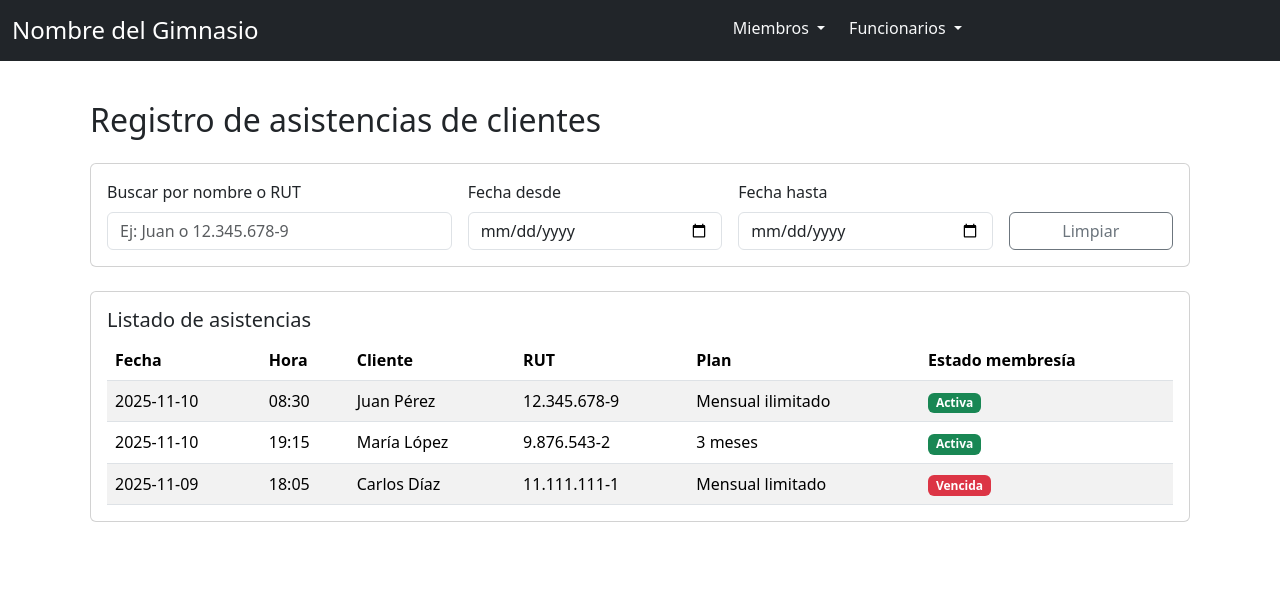
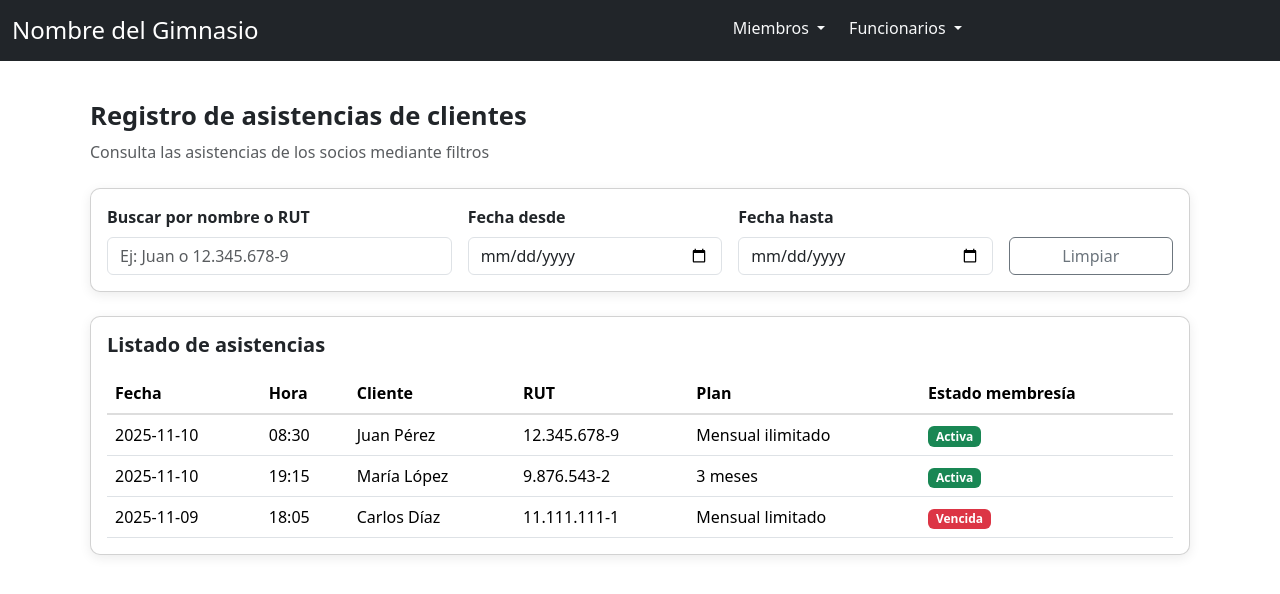
Before and after one commit to Imgrot/control_asistencia_gimnasio, a Vue app: page /clientes/registro-asistencias in a window 1280 px wide. Shown: the top 594 px of the page. Built offline with nearby package versions, Linux system fonts and the light colour scheme.

Commit message:
mejoras visuales y validación en clientes

```diff
--- a/src/modules/clientes/registrarAsistencias/views/RegistrarAsistencias.vue
+++ b/src/modules/clientes/registrarAsistencias/views/RegistrarAsistencias.vue
@@ -1,64 +1,57 @@
 <template>
-  <!-- Contenedor centrado -->
   <div class="d-flex justify-content-center mt-4">
-    <!-- Ancho máximo para que no ocupe toda la pantalla -->
-    <div class="w-100" style="max-width: 900px;">
-      <h2 class="mb-4 text-center text-md-start">
-        Registrar asistencia de clientes
-      </h2>
+    <div class="w-100 contenedor-registro">
 
-      <!-- Buscar cliente -->
-      <div class="card mb-4">
+      <div class="titulo-seccion mb-4">
+        <h2 class="fw-bold">Registrar asistencia de clientes</h2>
+        <p class="text-muted">Busca un cliente y registra su asistencia del día</p>
+      </div>
+
+      <div class="card sombra-suave mb-4">
         <div class="card-body">
           <form class="row g-3" @submit.prevent="buscarCliente">
             <div class="col-md-8">
-              <label class="form-label">RUT o nombre del cliente</label>
+              <label class="form-label fw-semibold">RUT o nombre del cliente</label>
               <input v-model="busqueda" type="text" class="form-control" placeholder="Ej: 12.345.678-9 o Juan Pérez" />
             </div>
             <div class="col-md-4 d-flex align-items-end">
-              <button type="submit" class="btn btn-primary w-100">
-                Buscar
-              </button>
+              <button class="btn btn-primary w-100">Buscar</button>
             </div>
           </form>
         </div>
       </div>
 
-      <!-- Datos del cliente -->
-      <div v-if="clienteSeleccionado" class="card mb-4">
+      <div v-if="cliente" class="card sombra-suave mb-4">
         <div class="card-body d-flex flex-column flex-md-row justify-content-between align-items-md-center">
           <div class="mb-3 mb-md-0">
-            <h5 class="card-title mb-1">{{ clienteSeleccionado.nombre }}</h5>
+            <h5 class="fw-bold mb-1">{{ cliente.nombre }}</h5>
+            <p class="mb-1">
+              Plan: <span class="fw-semibold">{{ cliente.plan }}</span>
+            </p>
             <p class="mb-0">
-              Plan: {{ clienteSeleccionado.plan }} ·
               Estado:
               <span :class="[
                 'badge',
-                clienteSeleccionado.estadoMembresia === 'Activa'
-                  ? 'bg-success'
-                  : 'bg-danger'
+                cliente.estadoMembresia === 'Activa' ? 'bg-success' : 'bg-danger'
               ]">
-                {{ clienteSeleccionado.estadoMembresia }}
+                {{ cliente.estadoMembresia }}
               </span>
             </p>
           </div>
-
-          <button class="btn btn-success" @click="registrarAsistencia"
-            :disabled="clienteSeleccionado.estadoMembresia !== 'Activa'">
+          <button class="btn btn-success" @click="registrarAsistencia" :disabled="cliente.estadoMembresia !== 'Activa'">
             Registrar asistencia de hoy
           </button>
         </div>
       </div>
 
-      <!-- Historial de asistencias -->
-      <div v-if="asistencias.length" class="card">
+      <div v-if="cliente && asistencias.length" class="card sombra-suave">
         <div class="card-body">
-          <h5 class="card-title">Historial de asistencias del cliente</h5>
-          <table class="table table-striped mb-0">
+          <h5 class="fw-semibold">Historial de asistencias</h5>
+          <table class="table table-striped table-hover mb-0">
             <thead>
               <tr>
-                <th scope="col">Fecha</th>
-                <th scope="col">Hora</th>
+                <th>Fecha</th>
+                <th>Hora</th>
               </tr>
             </thead>
             <tbody>
@@ -71,9 +64,10 @@
         </div>
       </div>
 
-      <p v-else class="text-muted">
+      <p v-else-if="cliente" class="text-muted">
         No hay asistencias registradas para este cliente todavía.
       </p>
+
     </div>
   </div>
 </template>
@@ -82,40 +76,46 @@
 <script setup>
 import { ref } from 'vue'
 
-// Campo de búsqueda (por el RUT o Nombre)
 const busqueda = ref('')
-
-// Cliente seleccionado (simulación x mientras)
-const clienteSeleccionado = ref(null)
-
-// Lista de asistencias del cliente (simulada)
+const cliente = ref(null)
 const asistencias = ref([])
 
-// Función que "busca" un cliente (dsps con la API)
 const buscarCliente = () => {
-  if (!busqueda.value) return
+  if (!busqueda.value.trim()) return
 
-  // Simulacion: siempre devuelve el mismo cliente
-  clienteSeleccionado.value = {
-    id: 1,
+  cliente.value = {
     nombre: 'Juan Pérez',
     plan: 'Mensual ilimitado',
-    estadoMembresia: 'Activa' // o inactiva
+    estadoMembresia: 'Activa'
   }
 
-  // Simulación de historial de asistencias
   asistencias.value = [
     { fecha: '2025-11-10', hora: '08:30' },
     { fecha: '2025-11-11', hora: '18:15' }
   ]
 }
 
-// Registra una nueva asistencia "hoy"
 const registrarAsistencia = () => {
-  const ahora = new Date()
-  const fecha = ahora.toISOString().slice(0, 10)
-  const hora = ahora.toTimeString().slice(0, 5)
+  const n = new Date()
+  const fecha = n.toISOString().slice(0, 10)
+  const hora = n.toTimeString().slice(0, 5)
 
   asistencias.value.unshift({ fecha, hora })
 }
 </script>
+
+
+<style scoped>
+.contenedor-registro {
+  max-width: 900px;
+}
+
+.sombra-suave {
+  border-radius: 10px;
+  box-shadow: 0px 3px 12px rgba(0, 0, 0, .08);
+}
+
+.titulo-seccion h2 {
+  font-size: 1.6rem;
+}
+</style>
--- a/src/modules/clientes/registroDeAsistencias/views/RegistroDeAsistencias.vue
+++ b/src/modules/clientes/registroDeAsistencias/views/RegistroDeAsistencias.vue
@@ -1,27 +1,31 @@
 <template>
+  <div class="d-flex justify-content-center mt-4">
+    <div class="w-100 contenedor-registro">
 
-  <div class="d-flex justify-content-center mt-4">
-    <div class="w-100" style="max-width: 1100px;">
-      <h2 class="mb-4 text-center text-md-start">
-        Registro de asistencias de clientes
-      </h2>
+      <!-- TÍTULO -->
+      <div class="titulo-seccion mb-4">
+        <h2 class="fw-bold">Registro de asistencias de clientes</h2>
+        <p class="text-muted">Consulta las asistencias de los socios mediante filtros</p>
+      </div>
 
-      <!-- el filtroh-->
-      <div class="card mb-4">
+      <!-- FILTROS -->
+      <div class="card sombra-suave mb-4">
         <div class="card-body">
+
           <form class="row g-3">
+
             <div class="col-md-4">
-              <label class="form-label">Buscar por nombre o RUT</label>
+              <label class="form-label fw-semibold">Buscar por nombre o RUT</label>
               <input v-model="filtroTexto" type="text" class="form-control" placeholder="Ej: Juan o 12.345.678-9" />
             </div>
 
             <div class="col-md-3">
-              <label class="form-label">Fecha desde</label>
+              <label class="form-label fw-semibold">Fecha desde</label>
               <input v-model="fechaDesde" type="date" class="form-control" />
             </div>
 
             <div class="col-md-3">
-              <label class="form-label">Fecha hasta</label>
+              <label class="form-label fw-semibold">Fecha hasta</label>
               <input v-model="fechaHasta" type="date" class="form-control" />
             </div>
 
@@ -30,27 +34,31 @@
                 Limpiar
               </button>
             </div>
+
           </form>
+
         </div>
       </div>
 
-      <!-- La tablita -->
-      <div class="card">
+      <!-- TABLA -->
+      <div class="card sombra-suave">
         <div class="card-body">
-          <h5 class="card-title">Listado de asistencias</h5>
+
+          <h5 class="fw-semibold mb-3">Listado de asistencias</h5>
 
           <div v-if="asistenciasFiltradas.length">
-            <table class="table table-striped table-hover align-middle mb-0">
+            <table class="table table-hover tabla-estilada align-middle mb-0">
               <thead>
                 <tr>
-                  <th scope="col">Fecha</th>
-                  <th scope="col">Hora</th>
-                  <th scope="col">Cliente</th>
-                  <th scope="col">RUT</th>
-                  <th scope="col">Plan</th>
-                  <th scope="col">Estado membresía</th>
+                  <th>Fecha</th>
+                  <th>Hora</th>
+                  <th>Cliente</th>
+                  <th>RUT</th>
+                  <th>Plan</th>
+                  <th>Estado membresía</th>
                 </tr>
               </thead>
+
               <tbody>
                 <tr v-for="(a, index) in asistenciasFiltradas" :key="index">
                   <td>{{ a.fecha }}</td>
@@ -58,34 +66,36 @@
                   <td>{{ a.nombre }}</td>
                   <td>{{ a.rut }}</td>
                   <td>{{ a.plan }}</td>
+
                   <td>
                     <span :class="[
                       'badge',
-                      a.estadoMembresia === 'Activa'
-                        ? 'bg-success'
-                        : 'bg-danger'
+                      a.estadoMembresia === 'Activa' ? 'bg-success' : 'bg-danger'
                     ]">
                       {{ a.estadoMembresia }}
                     </span>
                   </td>
                 </tr>
               </tbody>
+
             </table>
           </div>
 
-          <p v-else class="text-muted mb-0">
+          <p v-else class="mb-0 text-muted">
             No hay asistencias que coincidan con los filtros seleccionados.
           </p>
+
         </div>
       </div>
+
     </div>
   </div>
 </template>
 
+
 <script setup>
 import { ref, computed } from 'vue'
 
-// Datos que simulé x mientras
 const asistenciasBase = ref([
   {
     fecha: '2025-11-10',
@@ -113,15 +123,14 @@ const asistenciasBase = ref([
   }
 ])
 
-// lo del Filtroh
 const filtroTexto = ref('')
 const fechaDesde = ref('')
 const fechaHasta = ref('')
 
-// el Computed para aplicar los filtros
 const asistenciasFiltradas = computed(() => {
-  return asistenciasBase.value.filter((a) => {
+  return asistenciasBase.value.filter(a => {
     const texto = filtroTexto.value.trim().toLowerCase()
+
     const coincideTexto =
       !texto ||
       a.nombre.toLowerCase().includes(texto) ||
@@ -130,11 +139,11 @@ const asistenciasFiltradas = computed(() => {
     const desde = fechaDesde.value
     const hasta = fechaHasta.value
 
-    const dentroDeRango =
+    const enRango =
       (!desde || a.fecha >= desde) &&
       (!hasta || a.fecha <= hasta)
 
-    return coincideTexto && dentroDeRango
+    return coincideTexto && enRango
   })
 })
 
@@ -144,3 +153,24 @@ const limpiarFiltros = () => {
   fechaHasta.value = ''
 }
 </script>
+
+
+<style scoped>
+.contenedor-registro {
+  max-width: 1100px;
+}
+
+.sombra-suave {
+  border-radius: 10px;
+  box-shadow: 0px 3px 12px rgba(0, 0, 0, .08);
+}
+
+.tabla-estilada thead tr {
+  background: #f5f5f5;
+  border-bottom: 2px solid #ddd;
+}
+
+.titulo-seccion h2 {
+  font-size: 1.6rem;
+}
+</style>
```
